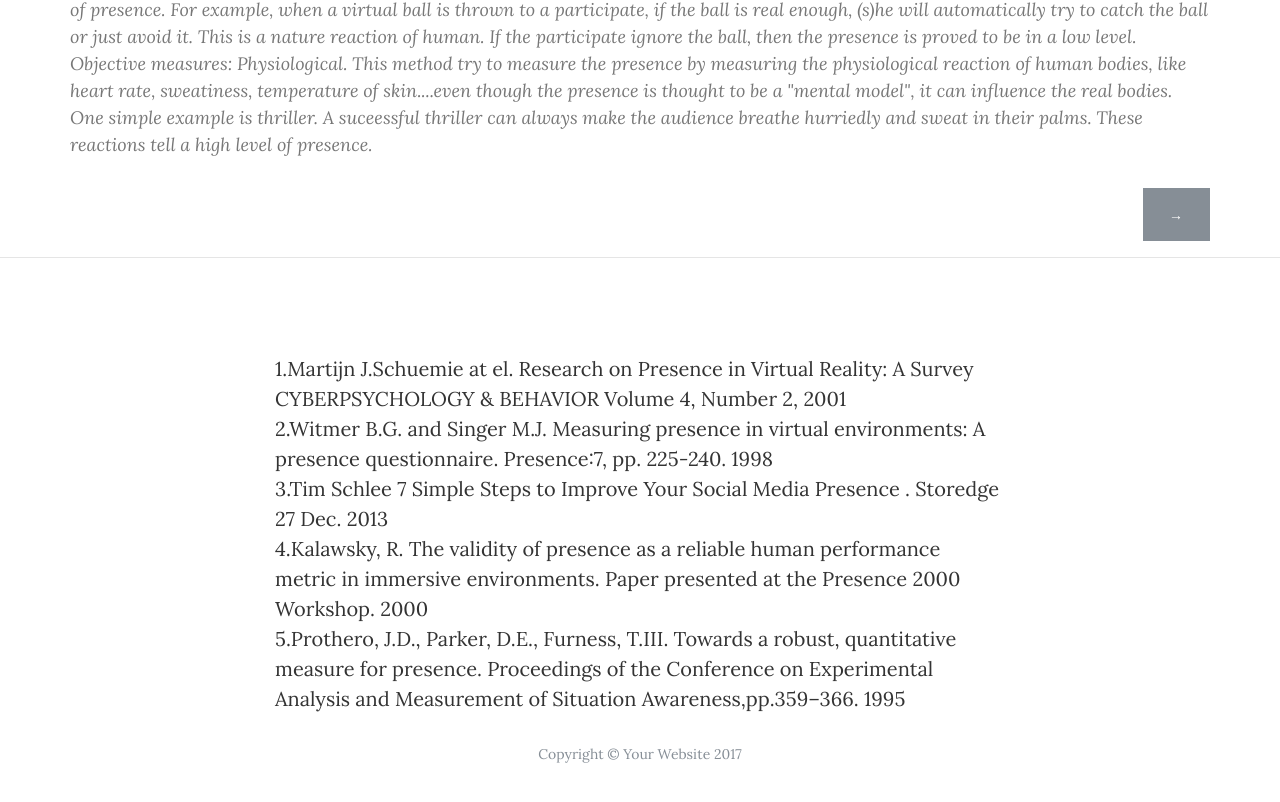
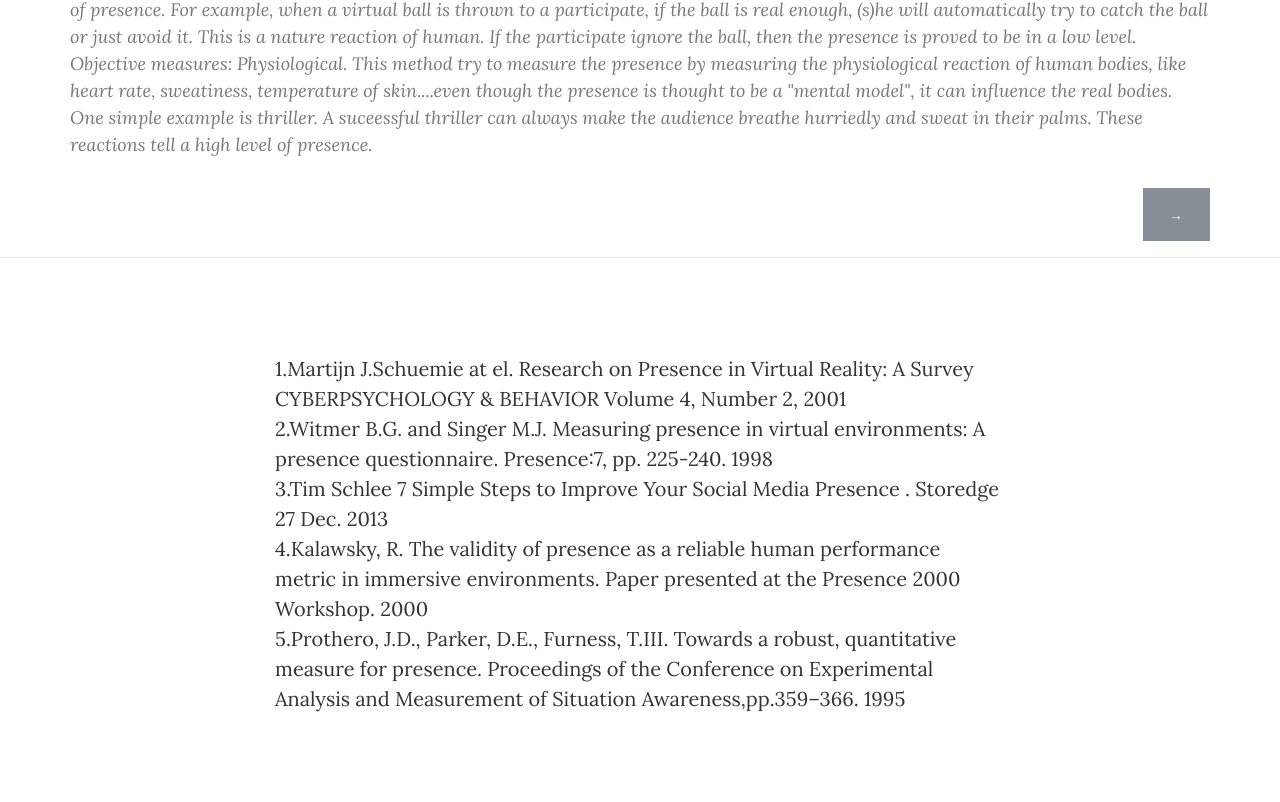
Before and after one commit to Ayushmaanseth/VECG-ENGS101P, a website: page Li/presence.html in a window 1280 px wide. Shown: the part 3418-4220 px from the top of the page. Drawn offline with nearby package versions, Linux system fonts and the light colour scheme.

Commit message:
delete final

```diff
--- a/Li/presence.html
+++ b/Li/presence.html
@@ -202,7 +202,7 @@ reactions tell a high level of presence.</p>
             <br>4.Kalawsky, R.  The validity of presence as a reliable human performance metric in immersive environments. Paper presented at the Presence 2000 Workshop. 2000
           <br>5.Prothero, J.D., Parker, D.E., Furness, T.III.  Towards a robust, quantitative measure for presence. Proceedings of the Conference on Experimental Analysis and Measurement of Situation Awareness,pp.359–366. 1995</p>
 
-            <p class="copyright text-muted">Copyright &copy; Your Website 2017</p>
+
           </div>
         </div>
       </div>
```
Also changed, not shown: Li/dev.html (+1 -1 lines), Li/introduction.html (+1 -1 lines), Lu/history.html (+1 -1 lines), Lu/impact.html (+1 -1 lines), Lu/people.html (+1 -1 lines), Xu/post.html (+1 -1 lines).
